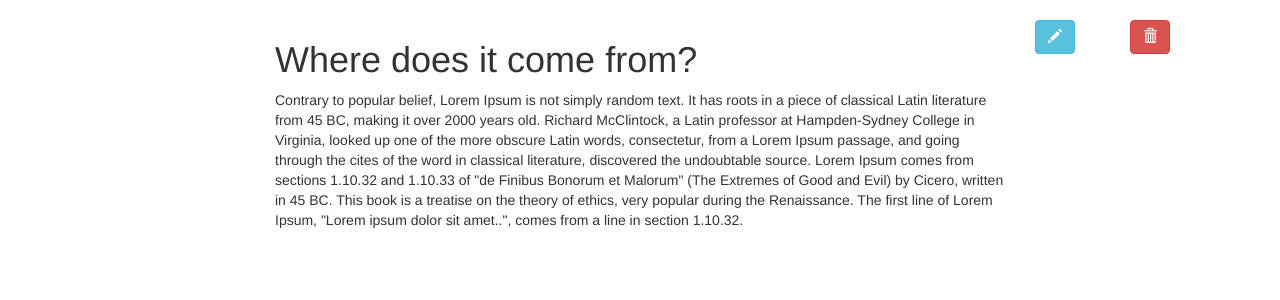
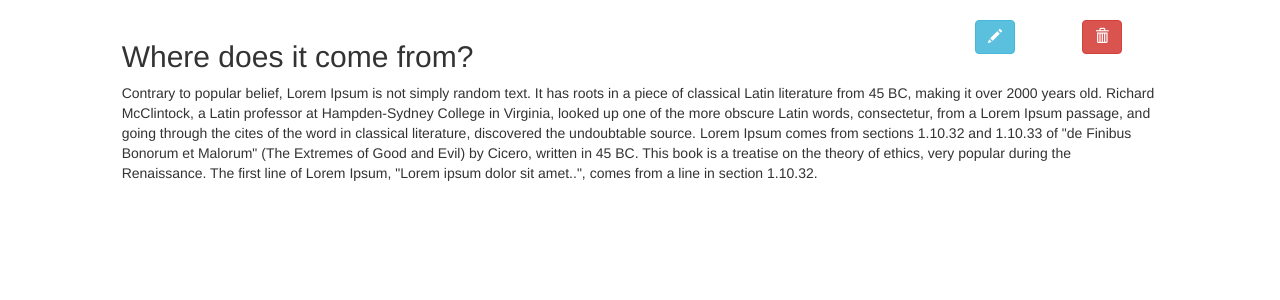
Before and after one commit to john-bagiliko/CRUD, a Django app: page /5/ in a window 1280 px wide. Shown: the top 300 px of the page. Run offline with Django 3.2, Linux system fonts and the light colour scheme; data comes from the database, SQL or seed files in the repository; both versions use the stored data as it was after the commit; parts of the project's set-up code (start-up, migrations or seed data) failed here and were passed over; some libraries are stand-ins or nearby versions.

Commit message:
modified templates

```diff
--- a/crud/templates/crud/post-detail.html
+++ b/crud/templates/crud/post-detail.html
@@ -1,37 +1,38 @@
 {% extends 'crud/base.html' %}
 {% block content %}
-<div class="container">
+<div class="container-fluid">
 <div class="row"></div>
 <br/>
 <div class="row">
-	<div class="col-md-2 col-xs-2 col-sm-2">
+	<div class="col-md-1 col-xs-1 col-sm-1">
     </div>
 	<div class="col-md-8 col-xs-8 col-sm-8">
-		<p class="h1">
+		<p class="h2">
 			{{post.title}}
 		</p>
     </div>
-<div class="col-md-1">
+	<div class="col-md-1 col-xs-1 col-sm-1">
 		<a href="{% url 'edit' post.pk %}">
 			<button type="button" class="btn btn-info">
 				<span class="glyphicon glyphicon-pencil"></span>
 			</button>
 		</a>
 	</div>
-<div class="col-md-1">
+	<div class="col-md-1 col-xs-1 col-sm-1">
 		<a href="{% url 'delete' post.pk %}">
 			<button type="button" class="btn btn-danger">
 				<span class="glyphicon glyphicon-trash"></span>
 			</button>
 		</a>
 	</div>
+	<div class="col-md-1 col-xs-1 col-sm-1"></div>
 </div>
 <div class="row">
-	<div class="col-md-2 col-xs-2 col-sm-2"></div>
-	<div class="col-md-8 col-xs-8 col-sm-8">
+	<div class="col-md-1 col-xs-1 col-sm-1"></div>
+	<div class="col-md-10 col-xs-10 col-sm-10">
 	{{post.message}}
 	</div>
-	<div class="col-md-2 col-xs-2 col-sm-2"></div>
+	<div class="col-md-1 col-xs-1 col-sm-1"></div>
 </div>
 </div>
 {% endblock %}
```
Also changed, not shown: crud/templates/crud/edit.html (+9 -6 lines), crud/templates/crud/index.html (+11 -8 lines), crud/templates/crud/post.html (+9 -7 lines), Crud.png (deleted), README.md, db.sqlite3, int_face.png (added). Lines whose indentation alone changed are shown as unchanged.
